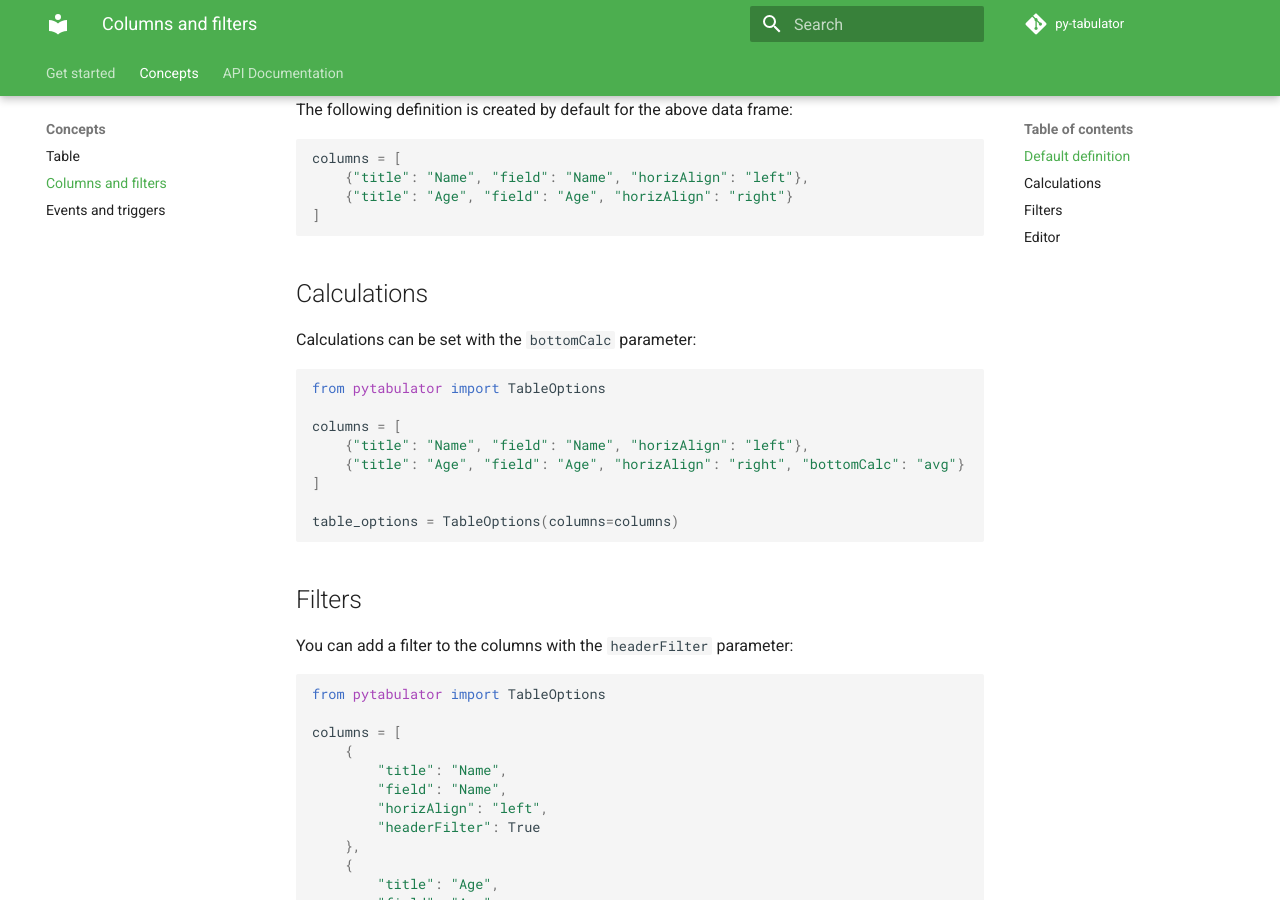
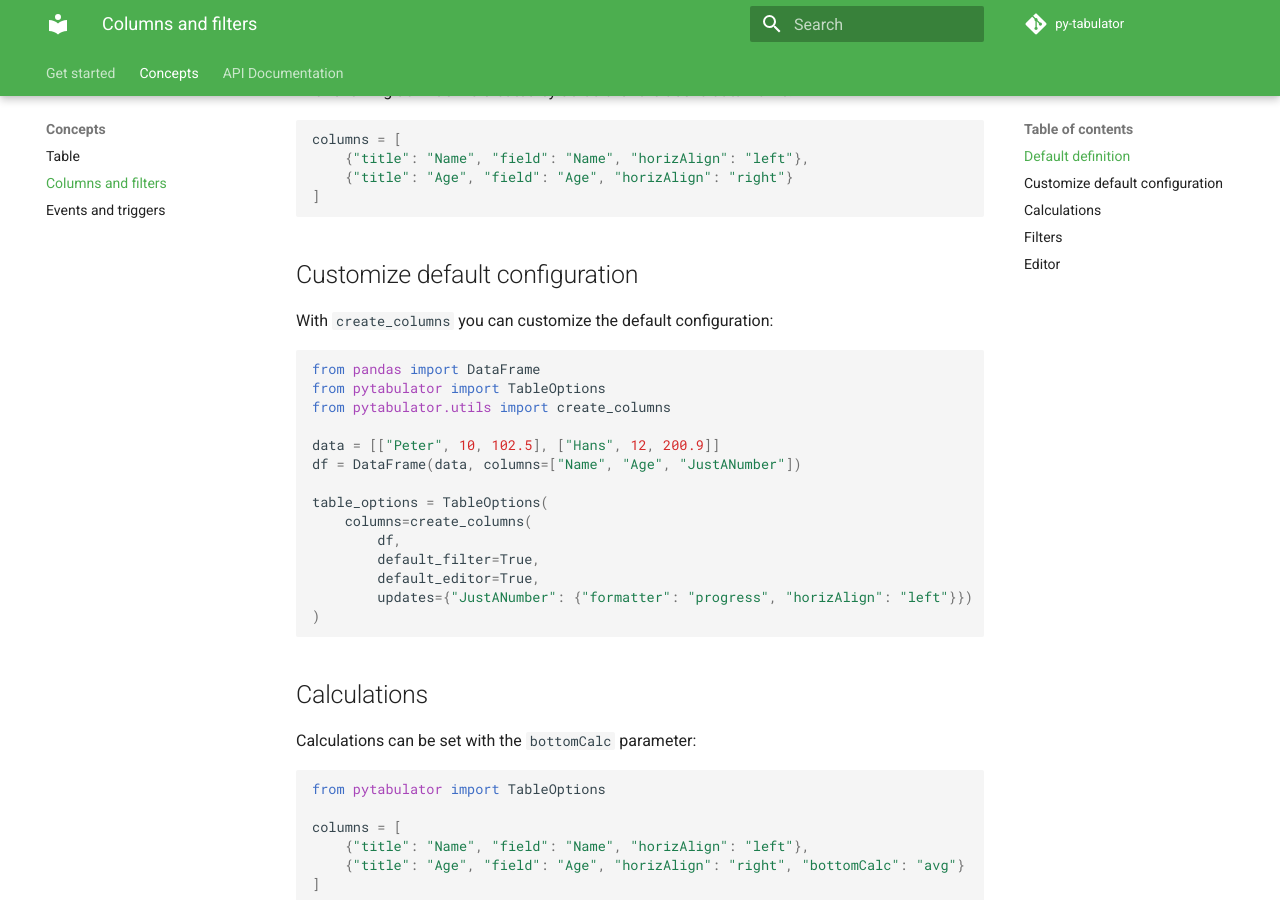
Before and after one commit to eodaGmbH/py-tabulator, an MkDocs documentation site: the page built from docs/columns.md, in a window 1280 px wide and 900 px high, scrolled down 583 px. Built offline with MkDocs 1.6.1 and Material for MkDocs 9.7.7, drawn with Linux system fonts in a browser that asks for light colours; comment, search, counter and statistics services are not loaded.

Commit message:
Update docs

````diff
--- a/docs/columns.md
+++ b/docs/columns.md
@@ -14,7 +14,6 @@ from pandas import DataFrame
 from pytabulator import render_data_frame
 
 data = [["Peter", 10], ["Hans", 12]]
-
 df = DataFrame(data, columns=["Name", "Age"])
 
 @render_data_frame
@@ -29,6 +28,27 @@ columns = [
     {"title": "Name", "field": "Name", "horizAlign": "left"},
     {"title": "Age", "field": "Age", "horizAlign": "right"}
 ]
+```
+
+## Customize default configuration
+
+With `create_columns` you can customize the default configuration:
+
+```python
+from pandas import DataFrame
+from pytabulator import TableOptions
+from pytabulator.utils import create_columns
+
+data = [["Peter", 10, 102.5], ["Hans", 12, 200.9]]
+df = DataFrame(data, columns=["Name", "Age", "JustANumber"])
+
+table_options = TableOptions(
+    columns=create_columns(
+        df,
+        default_filter=True,
+        default_editor=True,
+        updates={"JustANumber": {"formatter": "progress", "horizAlign": "left"}})
+)
 ```
 
 ## Calculations
--- a/docs/examples/getting_started/shiny_express_all.py
+++ b/docs/examples/getting_started/shiny_express_all.py
@@ -48,7 +48,7 @@ ui.div(
     ui.input_action_button("undo", "Undo"),
     ui.input_action_button("redo", "Redo"),
     ui.input_action_button("trigger_get_data", "Submit data"),
-    style="padding-top: 20px;",
+    style="padding-top: 0px;",
 )
 ui.div(
     ui.input_text("name", "Click on 'Add row' to add the Person to the table."),
````
Also changed, not shown: README.md (+2 -0 lines), docs/api.md (+7 -10 lines), docs/example.md (+7 -1 lines), docs/images/shiny-express-detailed-example.png (added), 1 other file.
